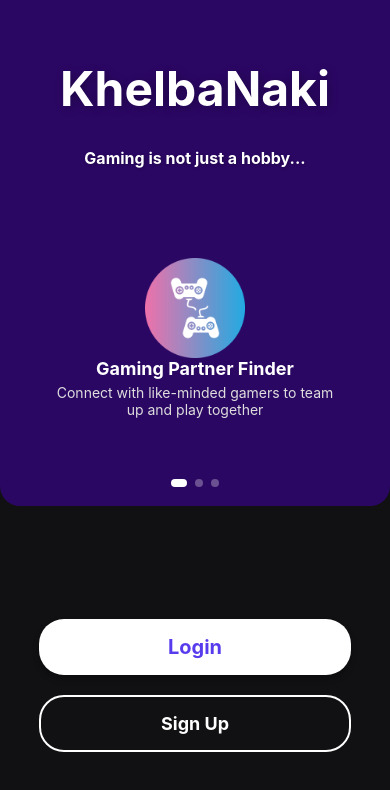
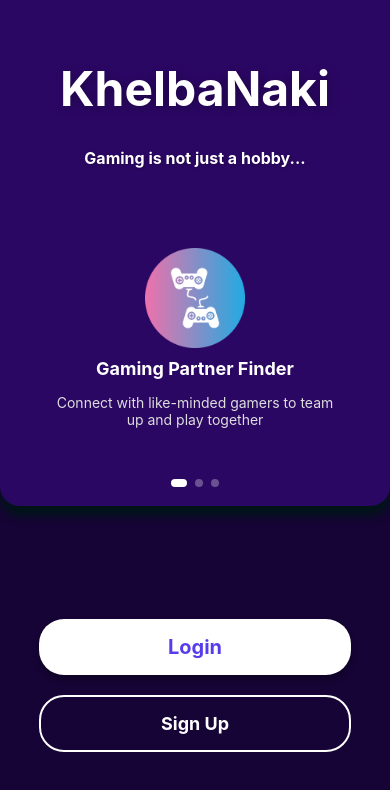
Before and after one commit to Shovon25657/KhelbaNaki_ReactAppV1, a React Native app: screen /Welcome in a window 390 px wide. Shown: the top 790 px of the page. Built offline with nearby package versions, Linux system fonts and the light colour scheme.

Commit message:
Update WelcomePage.js

```diff
--- a/src/components/screens/WelcomePage.js
+++ b/src/components/screens/WelcomePage.js
@@ -204,7 +204,7 @@ const WelcomeScreen = () => {
 const styles = StyleSheet.create({
   container: {
     flex: 1,
-    backgroundColor: 'rgb(17, 16, 19)',
+    backgroundColor: 'rgb(21, 4, 53)',
   },
   gradientTop: {
     height: '60%',
@@ -214,6 +214,10 @@ const styles = StyleSheet.create({
     justifyContent: 'space-between',
     alignItems: 'center',
     backgroundColor: 'rgb(43, 7, 100)',
+    shadowColor: 'rgb(1, 21, 24)',
+    shadowOffset: { width: 0, height: 10 },
+    shadowRadius: 10,
+    elevation: 10,
     borderBottomLeftRadius: 20,
     borderBottomRightRadius: 20,
   },
@@ -284,6 +288,7 @@ const styles = StyleSheet.create({
     alignItems: 'center',
     overflow: 'none',
     height: '100%',
+    gap: 10,
     justifyContent: 'center',
     padding: 10,
   },
```
